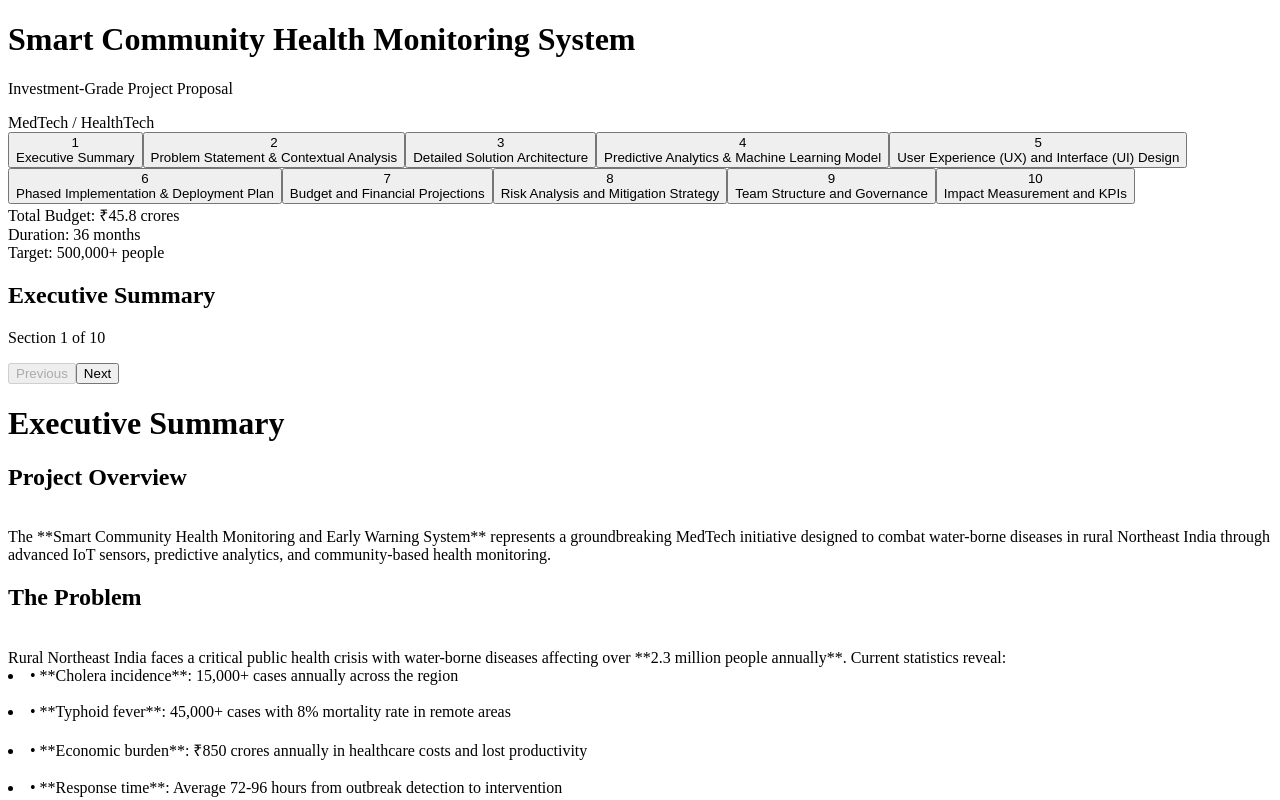
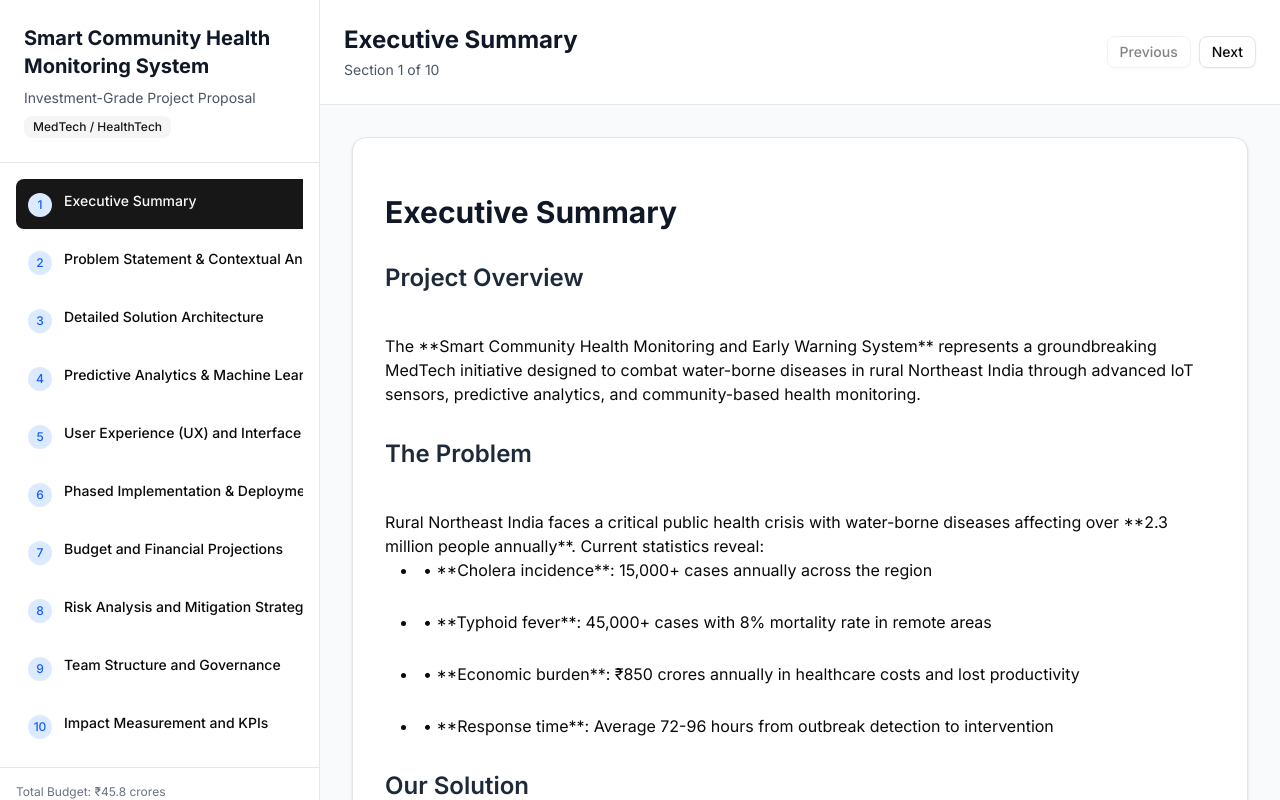
Before and after one commit to kailashv2/next-app-setup, a Next.js app: page / in a window 1280 px wide. Shown: the top 800 px of the page. Built offline with nearby package versions, Linux system fonts and the light colour scheme.

Commit message:
Add src/app/layout.tsx 1757163448408

```diff
--- /dev/null
+++ b/src/app/layout.tsx
@@ -0,0 +1,26 @@
+import type { Metadata } from "next";
+import { Inter } from "next/font/google";
+import "./globals.css";
+
+const inter = Inter({ subsets: ["latin"] });
+
+export const metadata: Metadata = {
+  title: "Smart Community Health Monitoring System - Project Proposal",
+  description: "Investment-grade project proposal for Smart Community Health Monitoring and Early Warning System for Water-Borne Diseases in Rural Northeast India",
+};
+
+export default function RootLayout({
+  children,
+}: {
+  children: React.ReactNode;
+}) {
+  return (
+    <html lang="en">
+      <body className={inter.className}>
+        <div className="min-h-screen bg-gray-50">
+          {children}
+        </div>
+      </body>
+    </html>
+  );
+}
```
